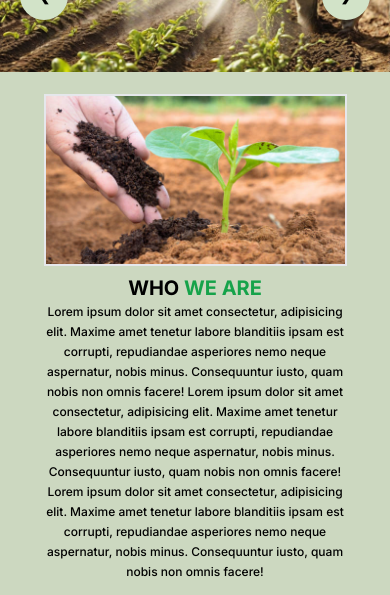
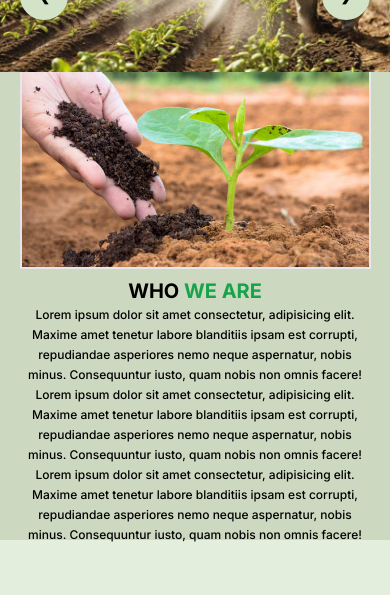
Before and after one commit to bhanudova/PLPL-Seeds, a Next.js app: page /fertilizers in a window 390 px wide. Shown: the part 138-733 px from the top of the page. Built offline with nearby package versions, Linux system fonts and the light colour scheme; no server answers.

Commit message:
build issue fixed

```diff
--- a/src/components/fertilizers/FertilizersExpertise.tsx
+++ b/src/components/fertilizers/FertilizersExpertise.tsx
@@ -14,8 +14,8 @@ export default function FertilizersExpertise({ expertiseTitle, expertiseBox }: a
                 <div className="grid grid-cols-1 md:grid-cols-2 lg:grid-cols-2 gap-10">
                     {
                         expertiseBox && expertiseBox.map(({ id, image, title, paragraph }: any) => (
-                            <div>
-                                <div key={id} className="f-card hover:cursor-pointer w-[320px] h-[250px] md:w-[350px] md:h-[330px] lg:w-[500px]">
+                            <div key={id}>
+                                <div  className="f-card hover:cursor-pointer w-[320px] h-[250px] md:w-[350px] md:h-[330px] lg:w-[500px]">
                                     <Image src={image} width={1000} height={1000} alt="Card" className="card-Image" />
                                     <div className="card-body flex justify-center items-center">
                                         <div>
--- a/src/components/fertilizers/FertilizersWhoWeAre.tsx
+++ b/src/components/fertilizers/FertilizersWhoWeAre.tsx
@@ -5,7 +5,7 @@ export default function FertilizersWhoWeAre({ whoWeAre }: any) {
         <div className="bg-secondary flex justify-center items-center text-primary-content mt-[-8px]">
             {
                 whoWeAre && whoWeAre.map(({ id, image, titleOne, titleTwo, paragraph }: any) => (
-                    <div key={id} className="p-0 p-6 lg:py-10 max-w-[90%] md:max-w-3xl lg:max-w-6xl">
+                    <div key={id} className="p-0 md:p-6 lg:py-10 max-w-[90%] md:max-w-3xl lg:max-w-6xl">
                         <div className="grid grid-cols-1 lg:grid-cols-2 gap-2 lg:gap-10">
                             <div className="border-2 ">
                                 <Image src={image} width={1000} height={1000} alt={image} className="w-full h-full object-cover" />
```
